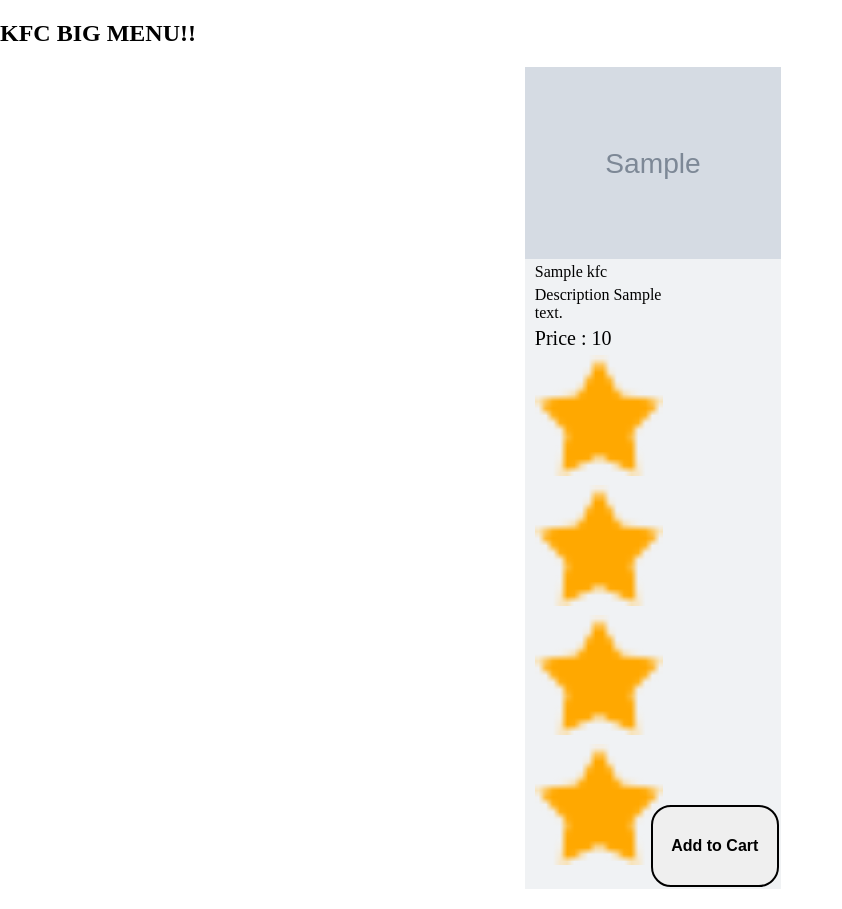
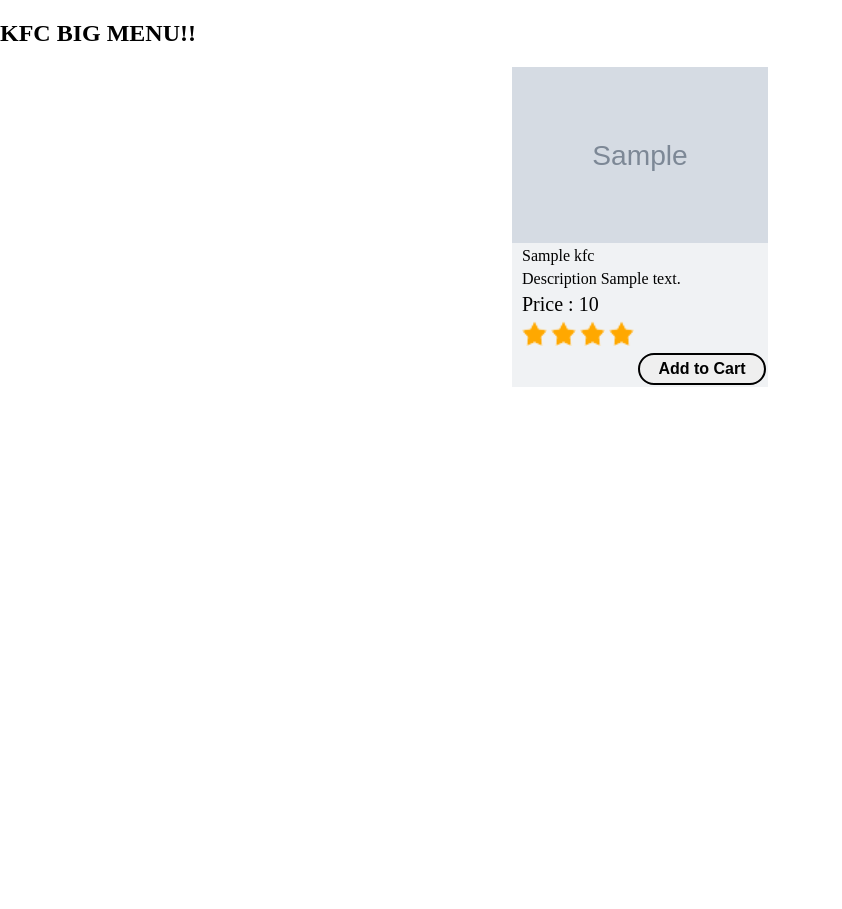
Before and after one commit to ryan541/Reservation-Site-Node-Js, a Node server app: page /kfc in a window 1280 px wide. Shown: the whole page, without its empty margins (0-842 px from the left). After the commit the page ends 387 px from the top, so only its background shows below. Run offline with Node 20, Linux system fonts and the light colour scheme; tables that the repository leaves empty or names only in its code hold one stand-in row (values such as "Sample post"); grey boxes marked "Sample" are stand-in pictures; some libraries are stand-ins or nearby versions.

Commit message:
CSS and UI

```diff
--- a/public/css/addToCart.css
+++ b/public/css/addToCart.css
@@ -10,25 +10,29 @@ body {
 .card {
     position: relative;
     width: 20%;
+    height: 320px;
     background: #f0f2f4;
     margin-bottom: 0rem;
     margin-bottom: 20px;
     transition: all 1s ease;
-    transition-delay: .1s;
+    /* transition-delay: .1s; */
+    /* visibility: hidden; */
 }
-.card:hover {
+/* .card:hover {
     border: 2px solid goldenrod;
     transition: all 1s ease;
     transition-delay: .1s;
-}
+} */
 
 .card img {
     width: 100%;
+    height: 55%;
+    /* visibility: hidden; */
 }
 
-.card .name {
-    font-weight: bolder;
-    font-size: 24px;
+.card .description {
+    /* visibility: hidden; */
+    font-size: 16px;
 }
 
 .card .price {
@@ -39,7 +43,7 @@ body {
 .food-details {
     /* font-family: "Playfair Display", serif; */
     font-family: "Sans-serif";
-    width: 50%;
+    width: 70%;
     display: flex;
     flex-direction: column;
     gap: 5px;
@@ -66,6 +70,34 @@ body {
 .flex {
     display: flex;
     flex-direction: row;
+    flex-wrap: wrap;
+    justify-content: center;
+    align-items: center;
     gap: 2%;
-    justify-content: center;
+    /* justify-content: center;
 }
+
+.flex1 {
+    display: flex;
+    flex-direction: column;
+    gap: 2%;
+    /* justify-content: center; */
+}
+
+/* .food-details .stars {
+    padding-top: 5px;
+    display: flex;
+    flex-direction: row;
+    /* gap: 30px;
+    width: 100%;
+} */
+
+.food-details img {
+    width: 25px;
+    height: 25px;
+}
+
+/* .flex2 {
+    display: flex;
+    flex-direction: column;
+} */
--- a/views/kfc.ejs
+++ b/views/kfc.ejs
@@ -14,20 +14,22 @@
       <h1>KFC BIG MENU!!</h1>
       <div class="flex">
         <% result.forEach(function (item) { %>
-        <div class="col-xl-4 col-lg-4 col-md-4 col-sm-6 mrgn"></div>
-        <div class="card">
+        <!-- <div class="col-xl-4 col-lg-4 col-md-4 col-sm-6 mrgn"></div> -->
+        <div class="card flex1">
           <img src="Images/<%= item.image %>" alt="img" />
           <div class="food-details">
             <span><%= item.name %></span>
             <div class="description">Description <%= item.description  %></div>
             <div class="price">Price : <%= item.price  %></div>
-            <i><img src="images/star.png"/></i>
-            <i><img src="images/star.png"/></i>
-            <i><img src="images/star.png"/></i>
-            <i><img src="images/star.png"/></i>
+            <div class="stars">
+              <i><img src="images/star.png"/></i>
+              <i><img src="images/star.png"/></i>
+              <i><img src="images/star.png"/></i>
+              <i><img src="images/star.png"/></i>
+            </div>
           </div>
 
-          <form action="/cart" method="post">
+          <form action="/cart" method="post" id="flex1">
             <input type="hidden" value="<%= item.id %>" class="add-btn" name="id">
             <input type="hidden" value="<%= item.name %>" class="add-btn" name="name">
             <input type="hidden" value="<%= item.price %>" class="add-btn" name="price">
```
Also changed, not shown: views/chickenInn.ejs (+7 -5 lines).
